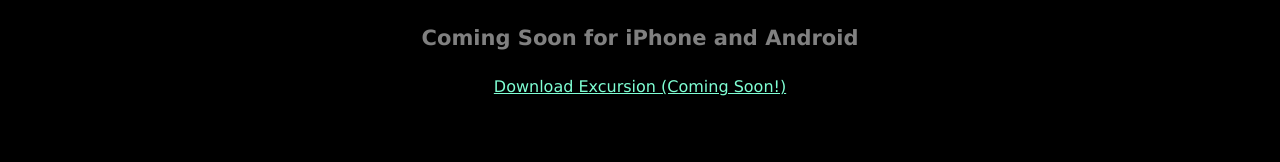
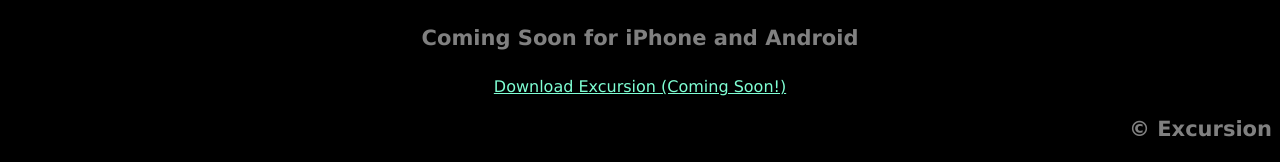
Before and after one commit to pasb94/excursion, a plain HTML site: page resources/index.html in a window 1280 px wide. Shown: the part 1042-1204 px from the top of the page. Before the commit the page ends 1154 px from the top, so only its background shows below. Drawn offline with Linux system fonts and the light colour scheme; files that its build step writes are made by us from their sources; files whose address does not match are found by name.

Commit message:
Final push

```diff
--- a/resources/css/style.css
+++ b/resources/css/style.css
@@ -44,8 +44,9 @@
     color: gray;
 }
 
-.footer-p {
+.footer--copyright {
     color: gray;
+    font-size: 21px;
     text-align: right;
     font-weight: bold;
 }
--- a/resources/index.html
+++ b/resources/index.html
@@ -21,6 +21,7 @@
 <p><img src="resources/images/phone.jpg"></p>
 <h4 class="header--sub-header">Coming Soon for iPhone and Android</h4>
 <p><a class="link--cta" href="#">Download Excursion (Coming Soon!)</a></p>
+<p class="footer--copyright">© Excursion</p>
 
 </body>
 </html>
```
